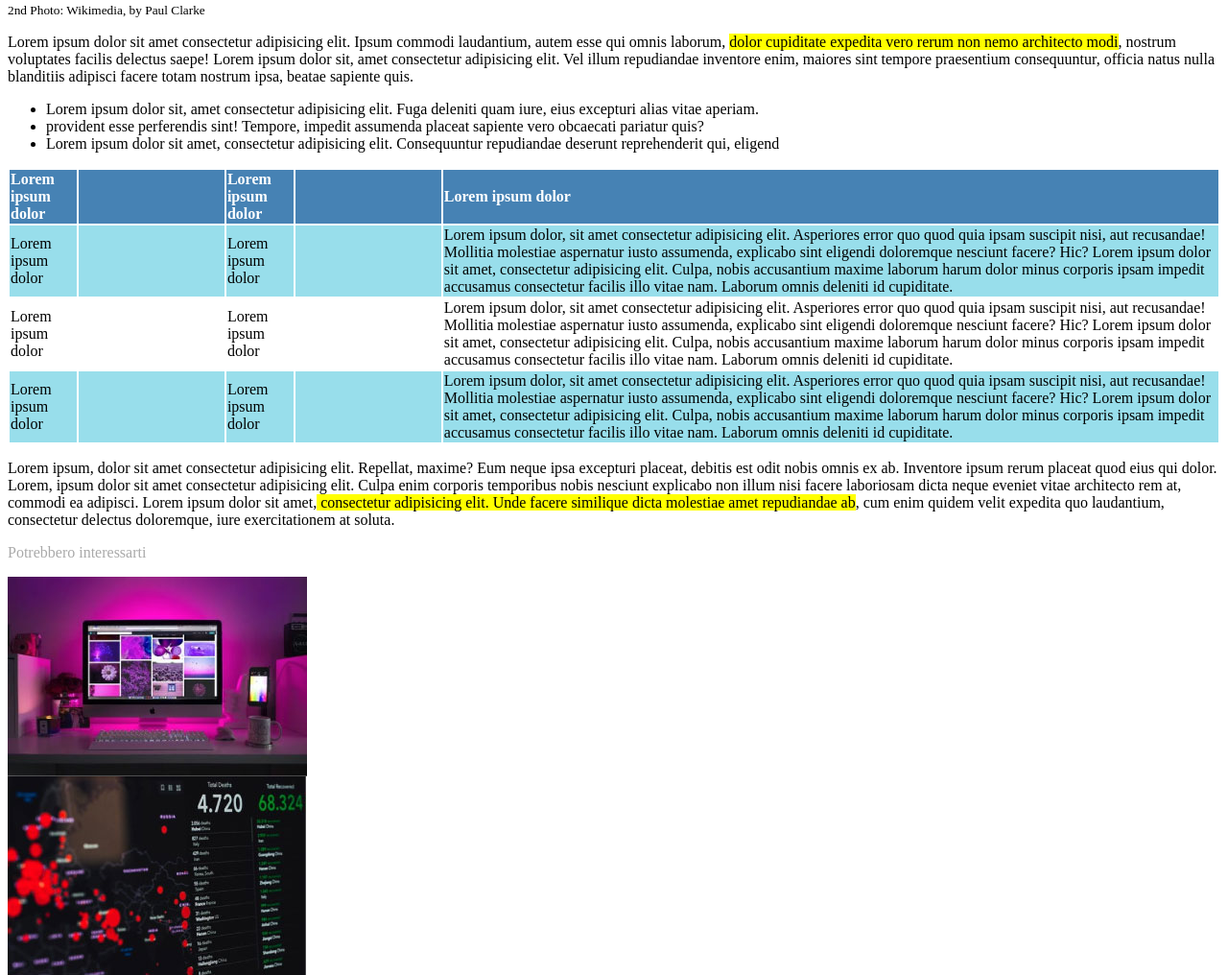
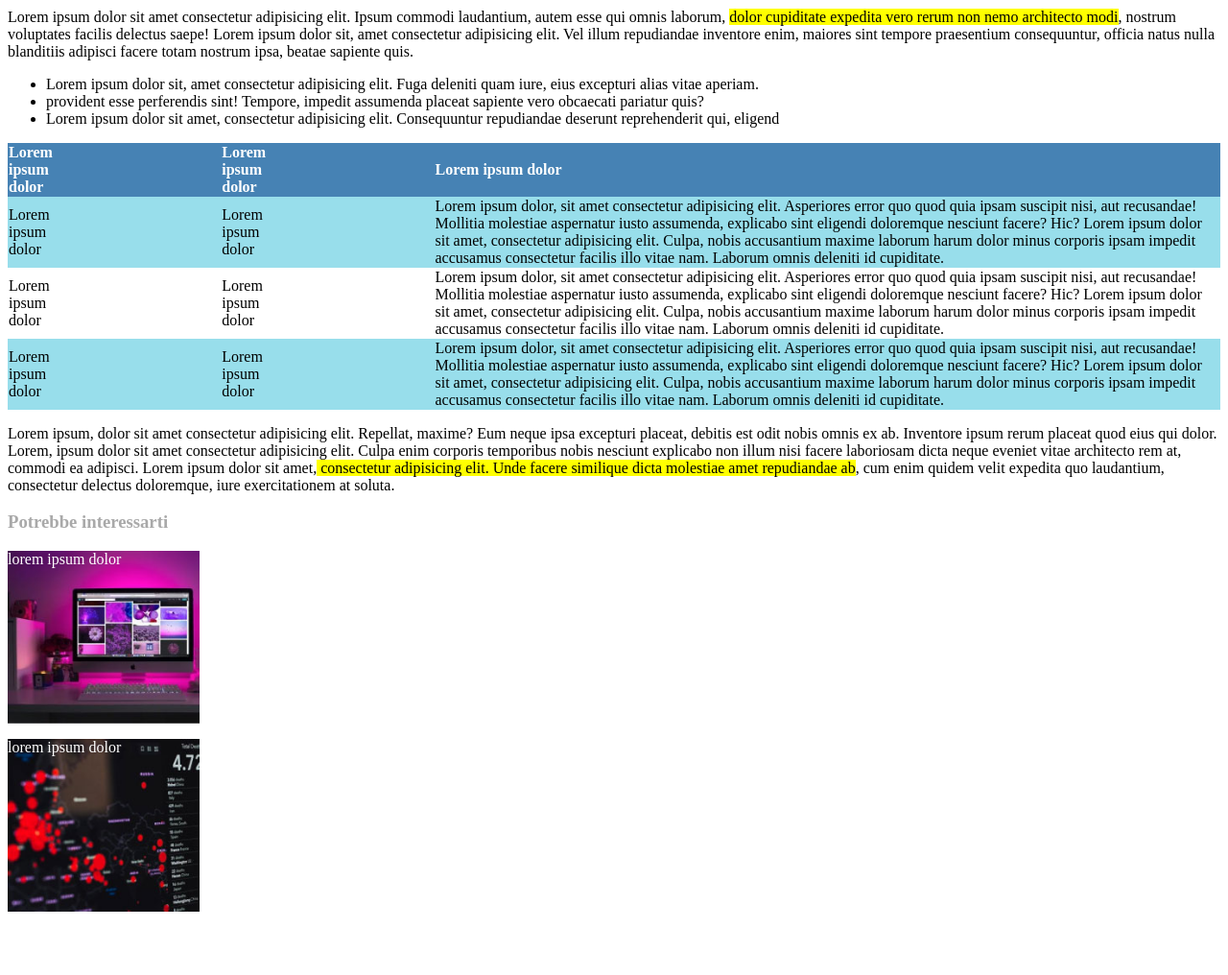
Before and after one commit to Matteoanselmo/html-css-booleaner, a plain HTML site: page index.html in a window 1280 px wide. Shown: the part 667-1683 px from the top of the page at 96% size. After the commit the page ends 1617 px from the top, so only its background shows below. Drawn offline with Linux system fonts and the light colour scheme.

Commit message:
ultime modifiche

```diff
--- a/css/style.css
+++ b/css/style.css
@@ -1,6 +1,9 @@
 body{
     height: 1000px;
     /* width: 750px; */
+}
+table{
+    border-collapse: collapse;
 }
 .pattern{
     height: 100px;
@@ -43,3 +46,17 @@ body{
 .t-blu{
     background-color: rgb(152, 222, 235);
 }
+.back-foote{
+    width: 200px;
+    height: 180;
+    color: white;
+
+}
+#graph{
+    background-image: url(../img/graph.jpg);
+    background-size: cover;
+}
+#monitor{
+    background-image: url(../img/monitor.jpg);
+    background-size: cover;
+}
--- a/index.html
+++ b/index.html
@@ -20,12 +20,12 @@ o<!DOCTYPE html>
             <h1>Internet deve essere al servizio del "bene pubblico" :
                 il manifesto di Tim Berners-Lee
             </h1>
-            <p class="grigio">
+            <div class="grigio">
                 Scritto da <a href="https://boolean.careers/">The Booleaner</a>
-            </p>
-            <p class="piccolo">
+            </div>
+            <div class="piccolo">
                 il 10/10/2020
-            </p>
+            </div>
             <!-- Foto Tim -->
             <section>
                 <img src="img/tim-1.jpg" alt="">
@@ -94,12 +94,13 @@ o<!DOCTYPE html>
     </main>
     <!-- Footer -->
     <footer>
-        <section>
-        <p class="grigio">Potrebbero interessarti</p>
-        <img src="img/monitor.jpg" alt="Monitor">
-        <br>
-        <img src="img/graph.jpg" alt="">
-    </section>
+        <h3 class="grigio">Potrebbe interessarti</h3>
+        <div class="back-foote" id="monitor">
+            lorem ipsum dolor
+        </div>
+        <div class="back-foote" id="graph">
+            <p> lorem ipsum dolor </p>
+        </div>
     </footer>
 </body>
 </html>
```
Lines whose indentation alone changed are shown as unchanged.
